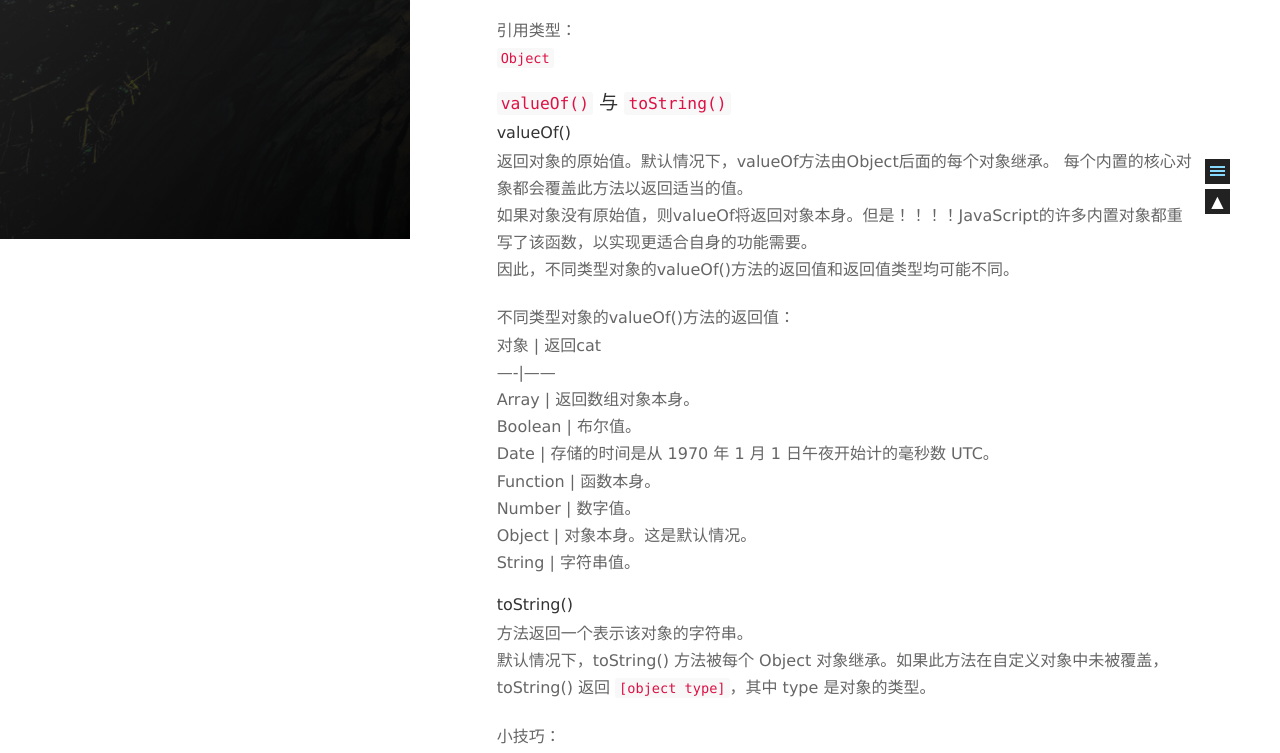
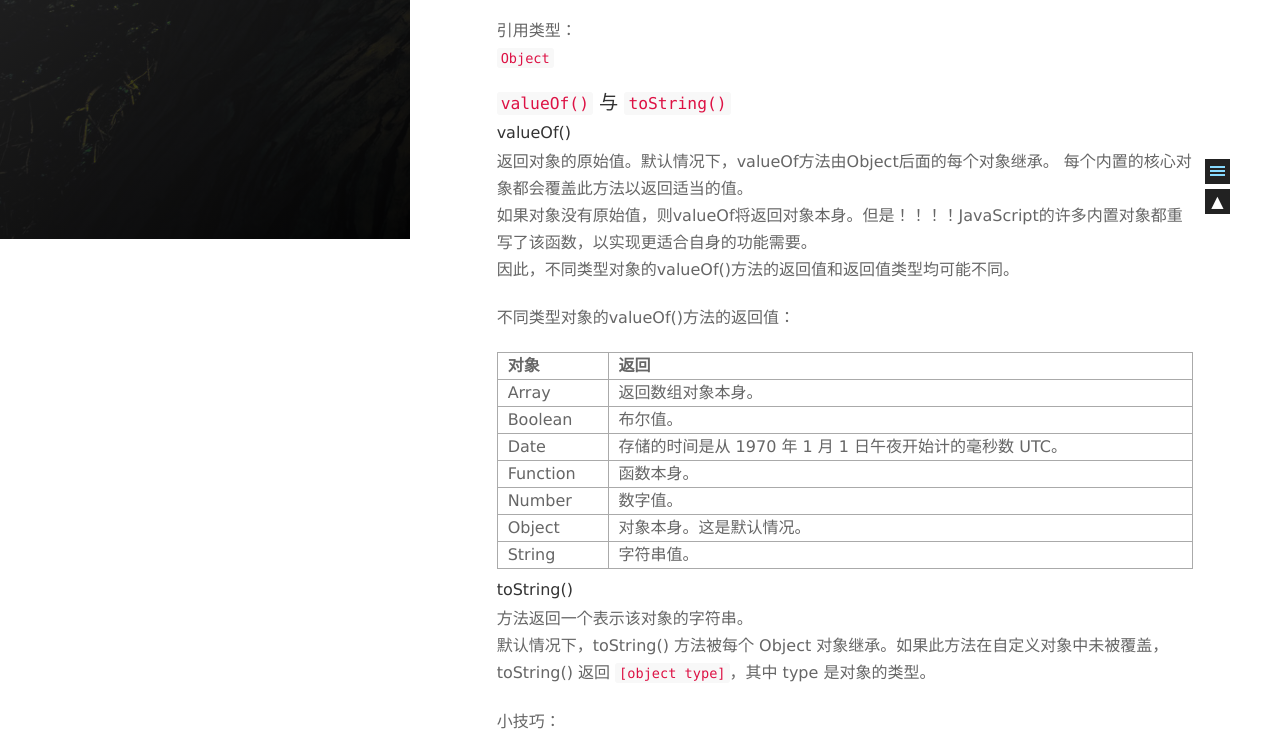
Before and after one commit to AshaLiu/AshaLiu.github.io, a plain HTML site: page 2019/08/18/js的数据类型转换/index.html in a window 1280 px wide. Shown: the part 561-1314 px from the top of the page. Drawn offline with nearby package versions, Linux system fonts and the light colour scheme; some packages are replaced by stand-ins of ours.

Commit message:
Site updated: 2019-09-27 15:52:20

```diff
--- a/2019/08/18/js的数据类型转换/index.html
+++ b/2019/08/18/js的数据类型转换/index.html
@@ -24,7 +24,7 @@
 <meta property="og:site_name" content="Asha&#39;s blog">
 <meta property="og:description" content="前言js是编译型语言，在运算的时候，会对数据类型做转换再进行计算。 基本概念js类型7 种原始类型：(值不会变)BooleanNullUndefinedNumberBigIntStringSymbol 引用类型：Object valueOf() 与 toString()valueOf()返回对象的原始值。默认情况下，valueOf方法由Object后面的每个对象继承。 每个内置的核心对象都会覆盖此">
 <meta property="og:locale" content="zh-CN">
-<meta property="og:updated_time" content="2019-08-18T13:38:37.700Z">
+<meta property="og:updated_time" content="2019-09-27T07:51:57.123Z">
 <meta name="twitter:card" content="summary">
 <meta name="twitter:title" content="js的数据类型转换 | Asha&#39;s blog">
 <meta name="twitter:description" content="前言js是编译型语言，在运算的时候，会对数据类型做转换再进行计算。 基本概念js类型7 种原始类型：(值不会变)BooleanNullUndefinedNumberBigIntStringSymbol 引用类型：Object valueOf() 与 toString()valueOf()返回对象的原始值。默认情况下，valueOf方法由Object后面的每个对象继承。 每个内置的核心对象都会覆盖此">
@@ -181,7 +181,45 @@ classes that you can use:
 <h3 id="基本概念"><a href="#基本概念" class="headerlink" title="基本概念"></a>基本概念</h3><h4 id="js类型"><a href="#js类型" class="headerlink" title="js类型"></a>js类型</h4><p>7 种原始类型：(值不会变)<br><code>Boolean</code><br><code>Null</code><br><code>Undefined</code><br><code>Number</code><br><code>BigInt</code><br><code>String</code><br><code>Symbol</code></p>
 <p>引用类型：<br><code>Object</code></p>
 <h4 id="valueOf-与-toString"><a href="#valueOf-与-toString" class="headerlink" title="valueOf() 与 toString()"></a><code>valueOf()</code> 与 <code>toString()</code></h4><h5 id="valueOf-NaN"><a href="#valueOf-NaN" class="headerlink" title="valueOf()"></a>valueOf()</h5><p>返回对象的原始值。默认情况下，valueOf方法由Object后面的每个对象继承。 每个内置的核心对象都会覆盖此方法以返回适当的值。<br>如果对象没有原始值，则valueOf将返回对象本身。但是！！！！JavaScript的许多内置对象都重写了该函数，以实现更适合自身的功能需要。<br>因此，不同类型对象的valueOf()方法的返回值和返回值类型均可能不同。</p>
-<p>不同类型对象的valueOf()方法的返回值：<br>对象 | 返回cat<br>—-|——<br>Array | 返回数组对象本身。<br>Boolean    | 布尔值。<br>Date    |    存储的时间是从 1970 年 1 月 1 日午夜开始计的毫秒数 UTC。<br>Function | 函数本身。<br>Number    | 数字值。<br>Object        | 对象本身。这是默认情况。<br>String        | 字符串值。</p>
+<p>不同类型对象的valueOf()方法的返回值：</p>
+<table>
+<thead>
+<tr>
+<th>对象</th>
+<th>返回</th>
+</tr>
+</thead>
+<tbody>
+<tr>
+<td>Array</td>
+<td>返回数组对象本身。</td>
+</tr>
+<tr>
+<td>Boolean</td>
+<td>布尔值。</td>
+</tr>
+<tr>
+<td>Date</td>
+<td>存储的时间是从 1970 年 1 月 1 日午夜开始计的毫秒数 UTC。</td>
+</tr>
+<tr>
+<td>Function</td>
+<td>函数本身。</td>
+</tr>
+<tr>
+<td>Number</td>
+<td>数字值。</td>
+</tr>
+<tr>
+<td>Object</td>
+<td>对象本身。这是默认情况。</td>
+</tr>
+<tr>
+<td>String</td>
+<td>字符串值。</td>
+</tr>
+</tbody>
+</table>
 <h5 id="toString-NaN"><a href="#toString-NaN" class="headerlink" title="toString()"></a>toString()</h5><p>方法返回一个表示该对象的字符串。<br>默认情况下，toString() 方法被每个 Object 对象继承。如果此方法在自定义对象中未被覆盖，toString() 返回 <code>[object type]</code>，其中 type 是对象的类型。</p>
 <p>小技巧：<br><figure class="highlight javascript"><table><tr><td class="gutter"><pre><span class="line">1</span><br></pre></td><td class="code"><pre><span class="line"><span class="built_in">Object</span>.prototype.toString.call([<span class="number">1</span>,<span class="number">2</span>]) <span class="comment">// [object Array]</span></span><br></pre></td></tr></table></figure></p>
 <h3 id="强制转换"><a href="#强制转换" class="headerlink" title="强制转换"></a>强制转换</h3><h4 id="1-Number"><a href="#1-Number" class="headerlink" title="1. Number()"></a>1. Number()</h4><h5 id="规则："><a href="#规则：" class="headerlink" title="规则："></a>规则：</h5><ol>
```
